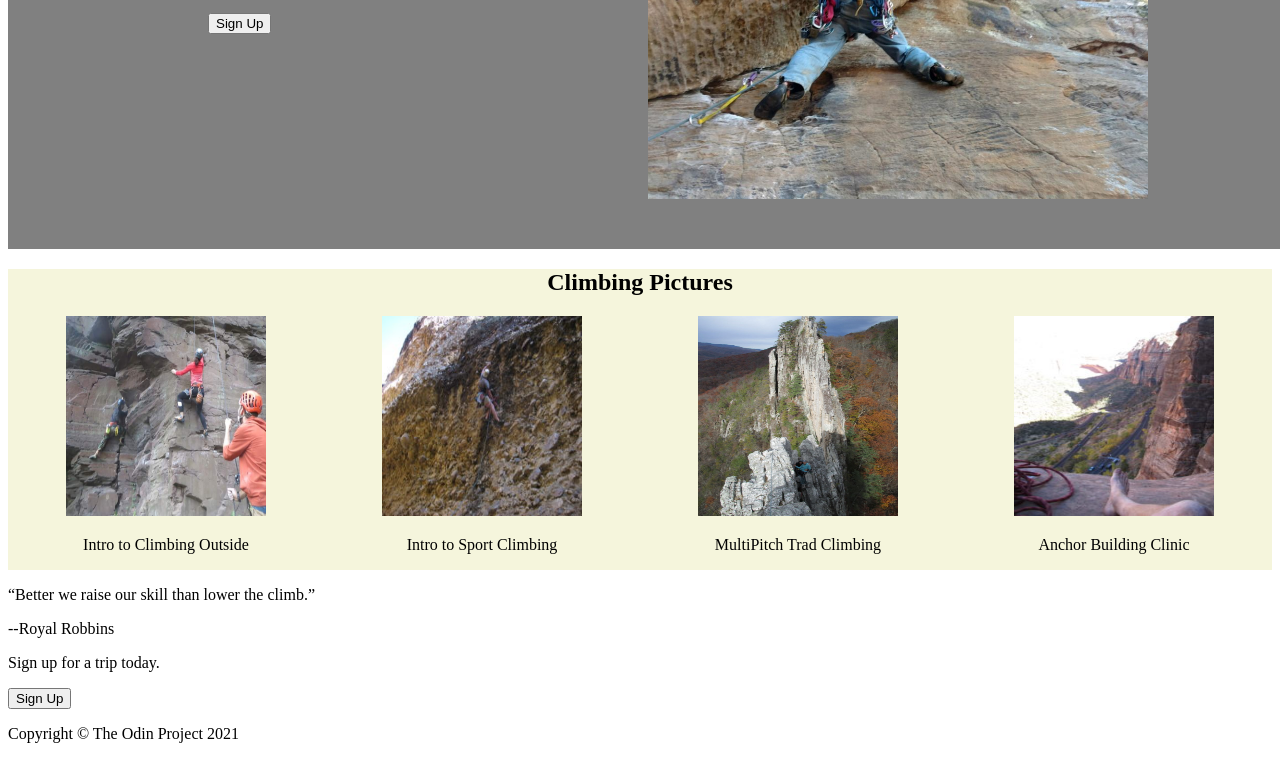
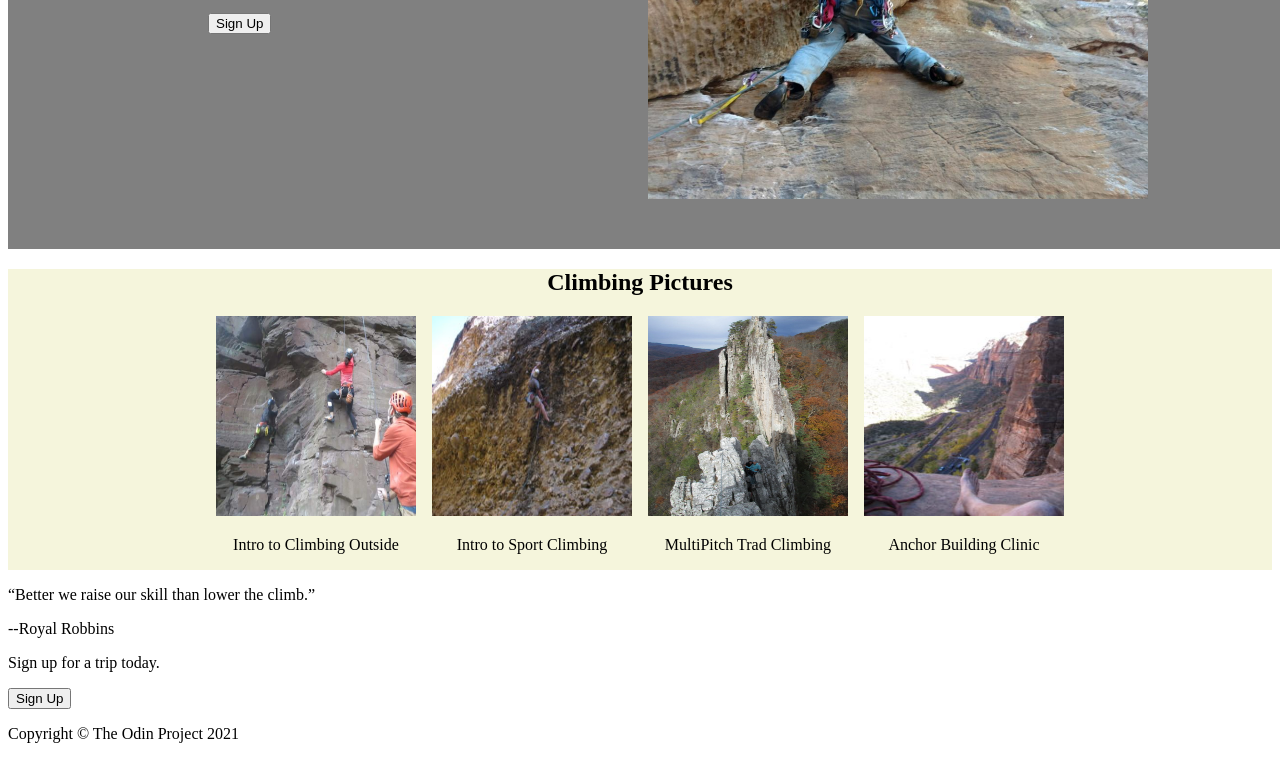
Before and after one commit to CraigMarc/landing-page, a plain HTML site: page index.html in a window 1280 px wide. Shown: the part 309-1068 px from the top of the page. Drawn offline with Linux system fonts and the light colour scheme.

Commit message:
change pics

```diff
--- a/styles.css
+++ b/styles.css
@@ -58,10 +58,11 @@
   }
 
   .flex-pics {
-    width: 100%;
+    margin-left: 200px;
+    margin-right: 200px;
     display:flex;
     flex: 1;
-    align-items: right;
+    align-items: center;
 
   }
 
```
